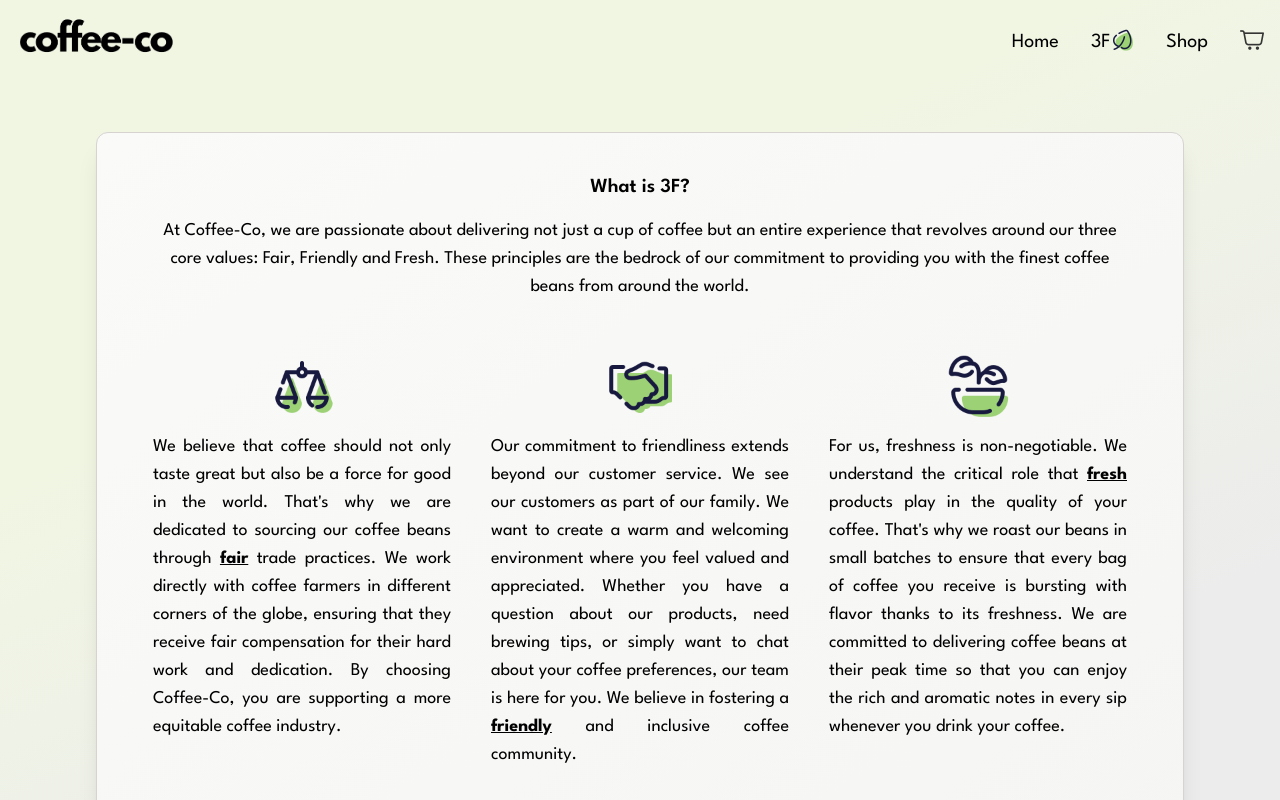
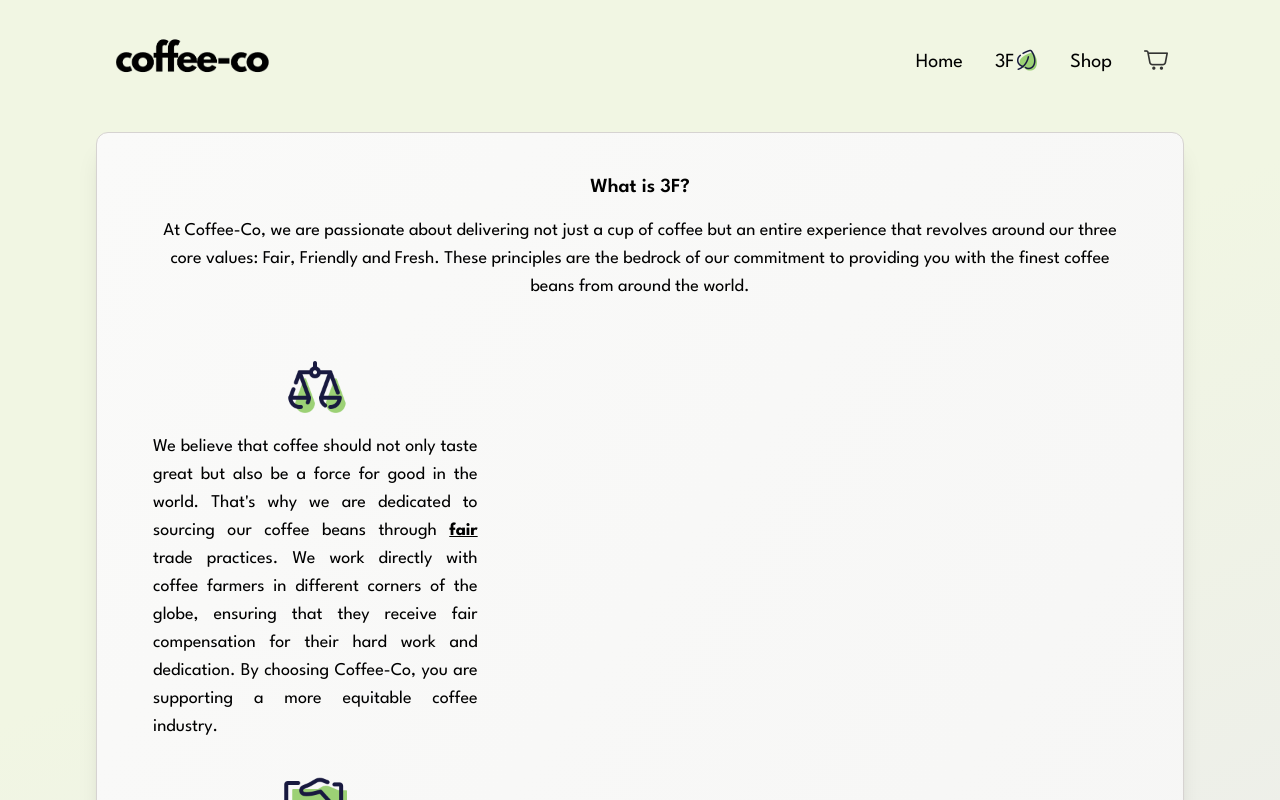
Before and after one commit to canyapalak/coffee-co, a Next.js app: page /policy in a window 1280 px wide. Shown: the top 800 px of the page. Built offline with nearby package versions, Linux system fonts and the light colour scheme.

Commit message:
css changes

```diff
--- a/pages/_app.tsx
+++ b/pages/_app.tsx
@@ -17,8 +17,10 @@ export default function MyApp({ Component, pageProps }: any) {
       </Head>
       <main className={`flex flex-col min-h-screen ${spartan.className}`}>
         <CartProvider>
-          <Navbar {...pageProps} />
-          <Component {...pageProps} />
+          <div className="md:px-24 px-10 py-5 mb-20">
+            <Navbar {...pageProps} />
+            <Component {...pageProps} />
+          </div>
         </CartProvider>
         <Footer />
       </main>
--- a/pages/cart.tsx
+++ b/pages/cart.tsx
@@ -26,7 +26,7 @@ export default function CartPage() {
   const total = subtotal + shippingFee;
 
   return (
-    <div className="px-24 py-5 mb-20 text-lg">
+    <div className="text-lg">
       {isCartEmpty ? (
         <div className="flex flex-col gap-6 items-center mx-auto mt-10">
           <p className="text-xl">Your Shopping Cart is empty.</p>
--- a/pages/checkout.tsx
+++ b/pages/checkout.tsx
@@ -71,7 +71,7 @@ export default function Checkout() {
   }, [fullName, eMail, address, phoneNumber]);
 
   return (
-    <div className="px-24 py-5 mb-20 text-lg">
+    <div className="text-lg">
       {showCheckout ? (
         <div className="flex flex-col gap-6 items-center mx-auto mt-10">
           <div className="text-xl">
--- a/pages/index.tsx
+++ b/pages/index.tsx
@@ -11,7 +11,7 @@ import Link from "next/link";
 
 export default function Home() {
   return (
-    <div className="px-24 py-5">
+    <div>
       <div className="flex flex-col gap-16">
         <div className="flex flex-row gap-10">
           <div className="flex flex-col gap-5 w-5/12">
--- a/pages/policy.tsx
+++ b/pages/policy.tsx
@@ -7,7 +7,7 @@ import Image from "next/image";
 
 export default function Policy() {
   return (
-    <div className="px-24 py-5 mb-20">
+    <div>
       <div
         className="flex flex-col bg-gradient-to-br from-stone-50 to-stone-100 rounded-xl shadow-xl px-14 py-10
            border-stone-300 border-[1px] text-justify gap-6 text-lg"
@@ -23,7 +23,7 @@ export default function Policy() {
           </p>
           <br />
         </div>
-        <div className="flex flex-row gap-10">
+        <div className="flex-col md:flex-row gap-10">
           <div className="w-2/6">
             <Image src={fair} alt="Fair" className="mx-auto w-16 h-16 mb-4" />
             <p>
--- a/pages/shop.tsx
+++ b/pages/shop.tsx
@@ -18,7 +18,7 @@ export default function Shop({}) {
     ));
   }
   return (
-    <div className="flex flex-wrap gap-8 px-24 py-5 mb-20 text-lg">
+    <div className="flex flex-wrap gap-8 text-lg">
       {products.map((prod) => (
         <Link
           href={`/shop/${prod.id}`}
--- a/pages/shop/[id].tsx
+++ b/pages/shop/[id].tsx
@@ -71,7 +71,7 @@ export default function ProductDetail({ product }: { product: Product }) {
   };
 
   return (
-    <div className="px-24 py-5 mb-20">
+    <div>
       <div className="flex flex-row mr-auto ml-auto w-3/5 bg-gradient-to-br from-stone-50 to-stone-100 rounded-xl shadow-xl p-8 border-stone-300 border-[1px] ">
         <div className="w-2/6 m-auto relative overflow-hidden">
           <Image
```
